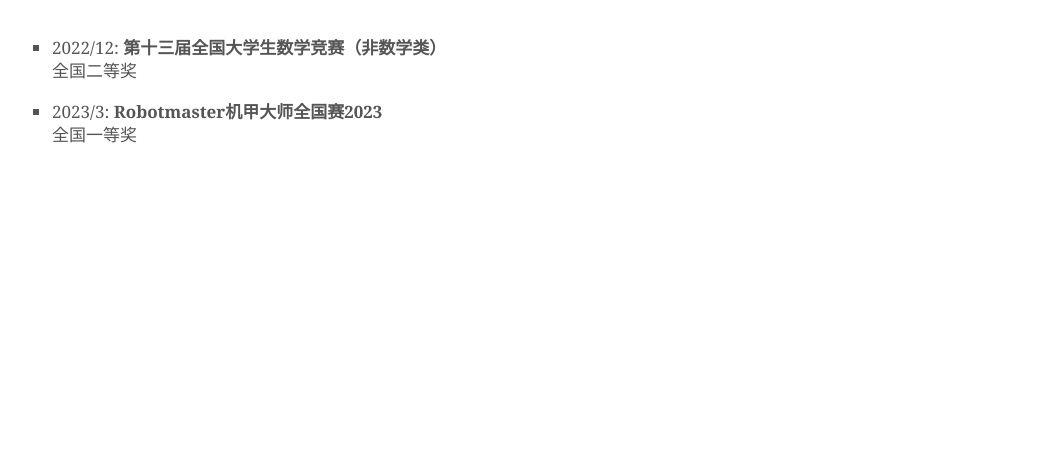
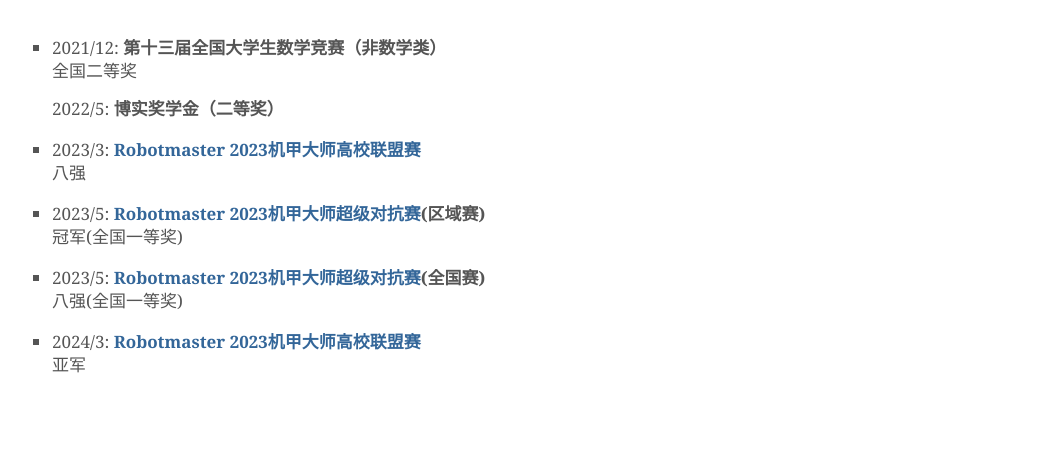
Before and after one commit to hylicopterh/Xp.github.io, a plain HTML site: page awards.html in a window 1280 px wide. Shown: the part 402-863 px from the top of the page, without its empty margins (108-1171 px from the left). Before the commit the page ends 800 px from the top, so only its background shows below. Drawn offline with Linux system fonts and the light colour scheme.

Commit message:
更新网页版简历

```diff
--- a/awards.html
+++ b/awards.html
@@ -50,11 +50,23 @@
 <hr> <br>
 <ul>
   <li>
-    <p> 2022/12: <b>第十三届全国大学生数学竞赛（非数学类）</b> <br>
+    <p> 2021/12: <b>第十三届全国大学生数学竞赛（非数学类）</b> <br>
      全国二等奖 </p>
+     <p>
+         2022/5:<b>         博实奖学金（二等奖） </b>
+     </p>
   <li>
-    <p> 2023/3: <b>Robotmaster机甲大师全国赛2023</b> <br>
-      全国一等奖 </p>
+    <p> 2023/3: <b><a href="https://www.robomaster.com/zh-CN/robo/college-league?djifrom=nav">Robotmaster 2023机甲大师高校联盟赛</a> </b> <br>
+      八强 </p>
+<li>
+    <p> 2023/5: <b><a href="https://www.robomaster.com/zh-CN/robo/rm?djifrom=nav">Robotmaster 2023机甲大师超级对抗赛</a>(区域赛) </b> <br>
+      冠军(全国一等奖) </p>
+<li>
+    <p> 2023/5: <b><a href="https://www.robomaster.com/zh-CN/robo/rm?djifrom=nav">Robotmaster 2023机甲大师超级对抗赛</a>(全国赛) </b> <br>
+      八强(全国一等奖) </p>
+<li>
+    <p> 2024/3: <b><a href="https://www.robomaster.com/zh-CN/robo/college-league?djifrom=nav">Robotmaster 2023机甲大师高校联盟赛</a> </b> <br>
+      亚军 </p>
 </ul>
 
 <br>
--- a/table_header.js
+++ b/table_header.js
@@ -9,7 +9,7 @@
 document.write("<b>哈尔滨工业大学</b>");
 document.write("<br>");
 
-document.write("<a href=\"https:\/\/www.dlmu.edu.cn\">机械制造及其自动化专业<\/a></b>");
+document.write("<a href=\"https:\/\/sme.hit.edu.cn/\">机械制造及其自动化专业<\/a></b>");
 
 document.write("<br>");
 document.write("<br>");
@@ -20,6 +20,7 @@
 document.write("&nbsp;");
 document.write("<a href=\"https:\/\/github.com\/hylicopterh\"><img src=\"Images\/GitHub-Mark-120px-plus.png\" alt=\"GitHub\" width=\"25\" border=\"0\" height=\"25\"> <\/a> &nbsp;");
 document.write("<a href=\"https:\/\/www.zhihu.com\/people\/ming-meng-55-13\"> <img src=\"Images\/zhihu.png\" alt=\"Zhihu\"  border=\"0\" height=\"25\"><\/a> &nbsp");
+document.write("<a href=\"https:\/\/gitee.com\/people\/small--white\"> <img src=\"Images\/gitee.png\" alt=\"Gitee\" width=\"25\" border=\"0\" height=\"25\"><\/a> &nbsp");
 document.write("<\/td>");
 document.write("<\/tr>");
 document.write("<\/tbody>");
```
Also changed, not shown: index.html (+3 -3 lines), Images/Donghui _zhao.jpg (deleted), Images/gitee.png (added).
